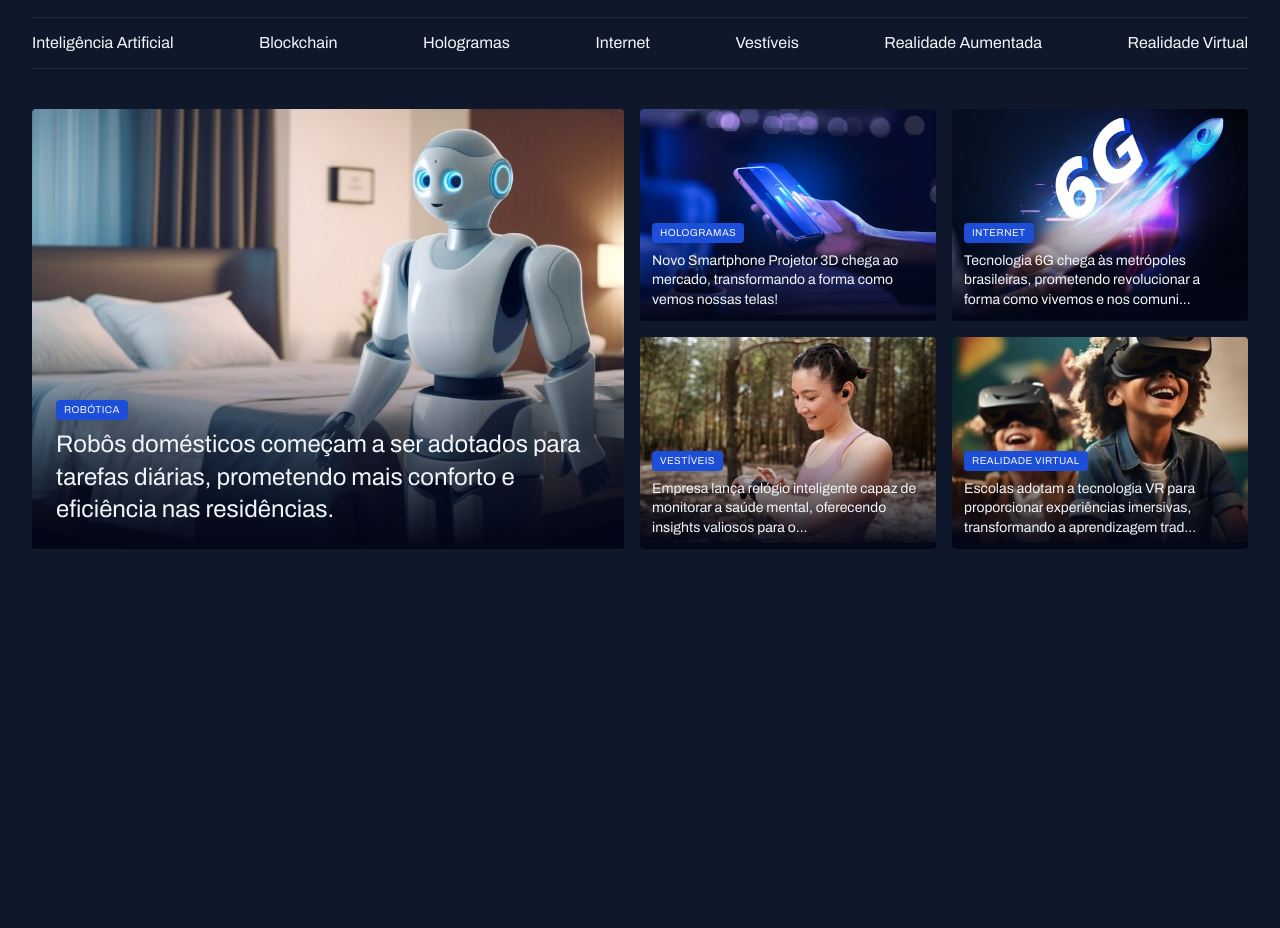
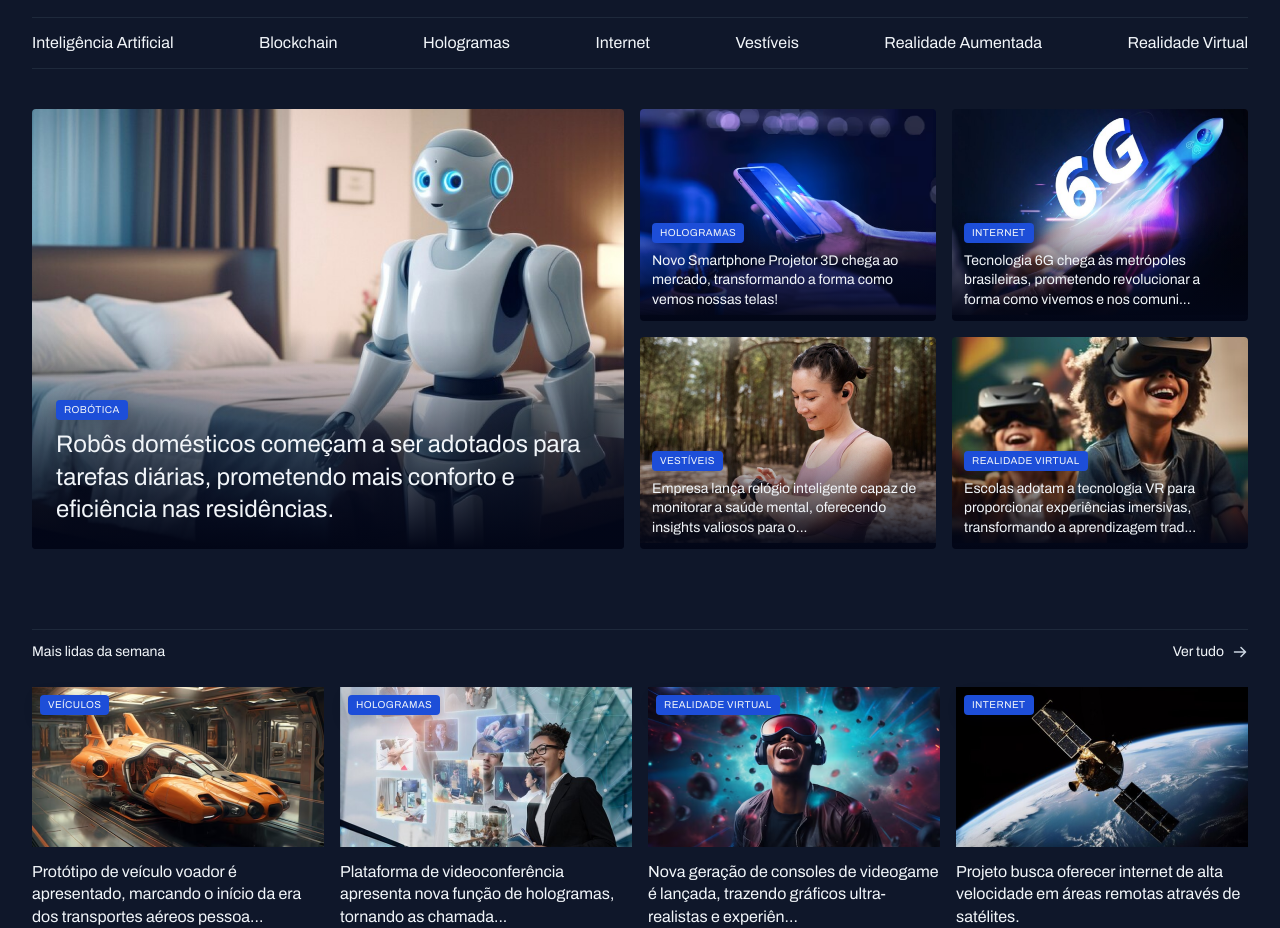
Before and after one commit to rafaelzingra/portal-de-noticias, a plain HTML site: page index.html in a window 1280 px wide. Shown: the part 55-983 px from the top of the page. Before the commit the page ends 800 px from the top, so only its background shows below. Drawn offline with Linux system fonts and the light colour scheme.

Commit message:
adds wekkly most read section

```diff
--- a/index.html
+++ b/index.html
@@ -80,6 +80,39 @@
                 </figure>
             </div>
         </section>
+
+        <section id="weekly">
+            <header class="grid grid-flow-column">
+                <h3>Mais lidas da semana</h3>
+                <a href="#" class="grid grid-flow-column">
+                    <strong>Ver tudo</strong>
+                    <span></span>
+                </a>
+            </header>
+
+            <div class="grid gap-16">
+                <figure>
+                    <span class="content-tag">Veículos</span>
+                    <img src="./assets/images/Image 06.png" alt="">
+                    <p>Protótipo de veículo voador é apresentado, marcando o início da era dos transportes aéreos pessoa...</p>
+                </figure>
+                <figure>
+                    <span class="content-tag">Hologramas</span>
+                    <img src="./assets/images/Image 07.png" alt="">
+                    <p>Plataforma de videoconferência apresenta nova função de hologramas, tornando as chamada...</p>
+                </figure>
+                <figure>
+                    <span class="content-tag">Realidade Virtual</span>
+                    <img src="./assets/images/Image 08.png" alt="">
+                    <p>Nova geração de consoles de videogame é lançada, trazendo gráficos ultra-realistas e experiên...</p>
+                </figure>
+                <figure>
+                    <span class="content-tag">Internet</span>
+                    <img src="./assets/images/Image 09.png" alt="">
+                    <p>Projeto busca oferecer internet de alta velocidade em áreas remotas através de satélites.</p>
+                </figure>
+            </div>
+        </section>
     </main>
 
 </body>
--- a/styles/global.css
+++ b/styles/global.css
@@ -39,6 +39,7 @@ body {
 
 main{
     margin-top: 40px;
+    gap: 80px;
 }
 
 a {
--- a/styles/sections.css
+++ b/styles/sections.css
@@ -1,3 +1,9 @@
+section header {
+    border-top: 1px solid var(--stroke-color);
+    padding-block: 12px 24px;
+    font: var(--text-span);
+}
+
 #featured img{
     height: 100%;
     object-fit:cover;
@@ -34,3 +40,47 @@
  #featured .card h2 {
     margin-top: 8px;
  }
+
+ #weekly>div {
+    grid-template-columns: repeat(4, 292px);
+    /* grid-template-columns: repeat(4, 292px); */
+ }
+
+ #weekly header a {
+    justify-self: end;
+    align-items: center;
+    gap: 8px;
+ }
+
+ #weekly header a span {
+    background-image: url(../assets/icons/WhiteArrowRight.svg);
+    width: 16px;
+    height: 16px;
+
+ }
+
+ #weekly header a:hover span {
+    background-image: url(../assets/icons/ArrowRight.svg);
+    width: 16px;
+    height: 16px;
+
+ }
+
+ #weekly img{
+    height: 160px;
+ }
+
+ #weekly figure {
+    position: relative;
+ }
+
+ #weekly .content-tag {
+    position:absolute;
+    left: 8px;
+    top: 8px;
+ }
+
+ #weekly p {
+    margin-top: 8px;
+    font-weight: 800;
+ }
```
